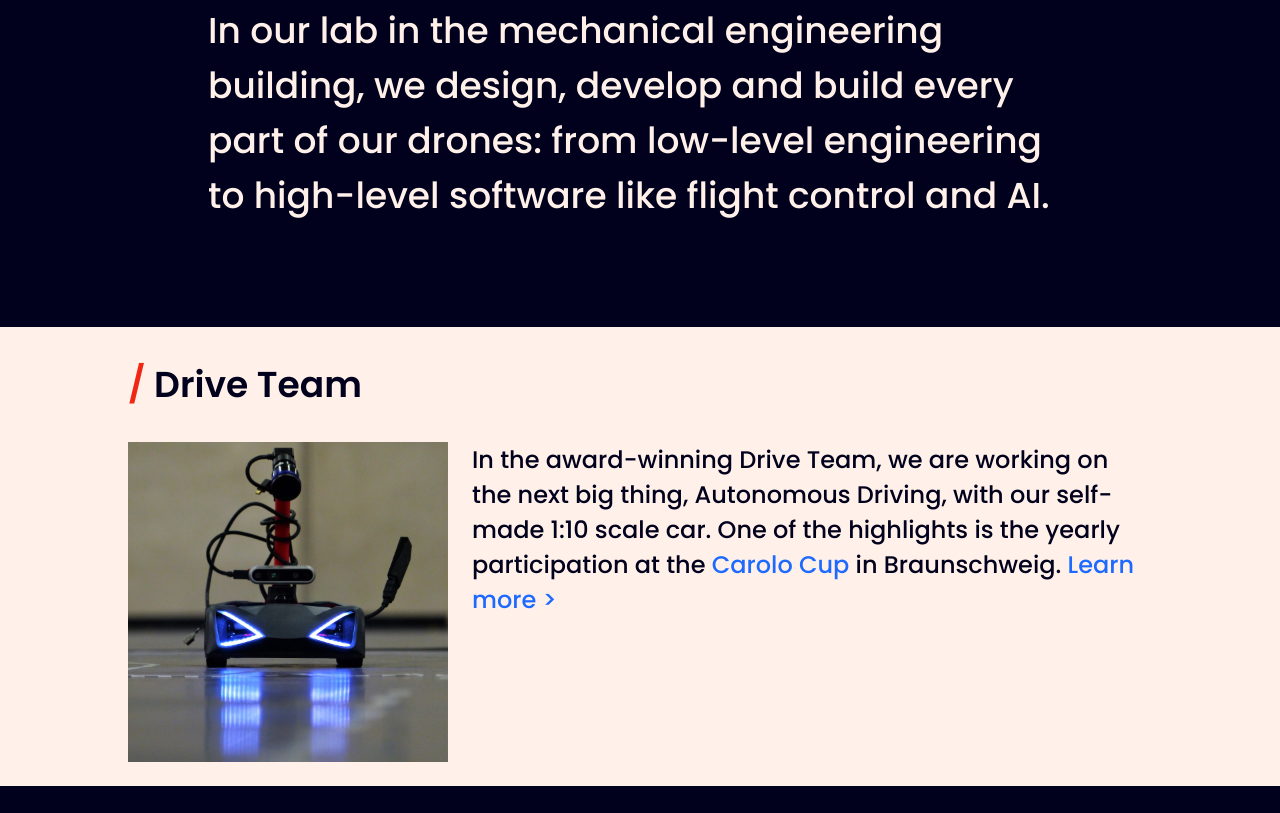
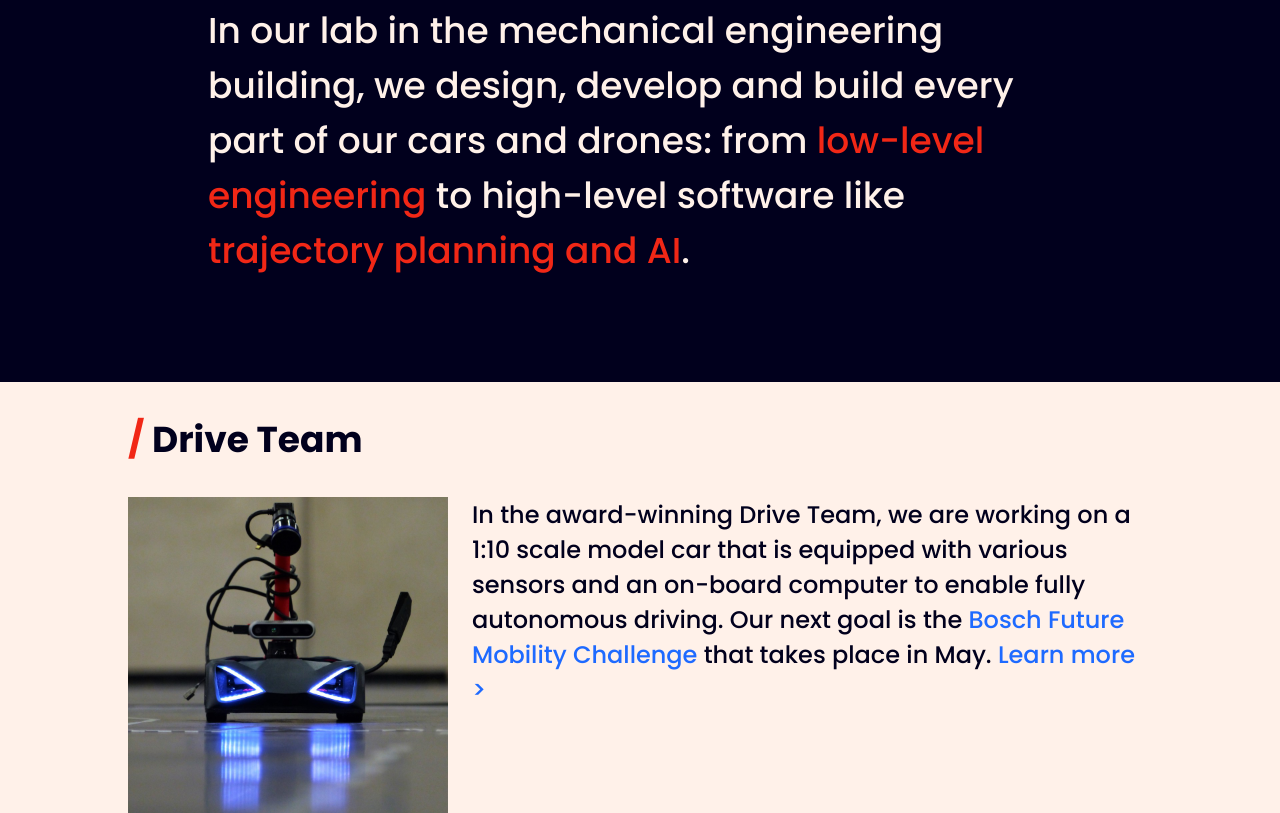
Before and after one commit to tum-phoenix/phoenix-website, a React (Create React App) app: page /home in a window 1280 px wide. Shown: the part 1288-2101 px from the top of the page. Built offline with nearby package versions, Linux system fonts and the light colour scheme.

Commit message:
style improvements

```diff
--- a/src/App.css
+++ b/src/App.css
@@ -29,7 +29,7 @@ h1 {
 
 h2 {
   font-size: 1.5em;
-  font-weight: 600;
+  font-weight: 700;
 }
 
 ::selection {
--- a/src/pages/home/Home.jsx
+++ b/src/pages/home/Home.jsx
@@ -12,7 +12,7 @@ function Home() {
 
   const changeHeaderColor = () => {
     if (headerIndex < headerText.length) {
-      setHeaderColor("red");
+      setHeaderColor("var(--red)");
       setHeaderIndex(headerIndex + 1);
     }
   };
@@ -39,11 +39,11 @@ function Home() {
         <h2>About Us</h2>
         <p className="description_text">
           We are the Phoenix Robotics student club at TUM.<br /> A passionate team of students from
-          various disciplines working together to build autonomous model cars and drones supported
+          various disciplines working together to build <span className="emph">autonomous model cars and drones </span> supported
           by the Chair of Automatic Control and the Institute of Flight System Dynamics. <br />
           In our lab in the mechanical engineering building, we design, develop and build every part
-          of our drones:
-          from low-level engineering to high-level software like flight control and AI.
+          of our cars and drones:
+          from <span className="emph">low-level engineering</span> to high-level software like <span className="emph">trajectory planning and AI</span>.
         </p>
       </BG>
       <BG dark="false">
@@ -54,13 +54,13 @@ function Home() {
           alt="one of our robot cars"
         />
         <p>
-          In the award-winning Drive Team, we are working on the next big thing, Autonomous Driving,
-          with our self-made 1:10 scale car. One of the highlights is the yearly participation at
-          the&nbsp;
+          In the award-winning Drive Team, we are working on a 1:10 scale model car that is equipped
+          with various sensors and an on-board computer to enable fully autonomous driving.
+          Our next goal is the&nbsp;
           <a
-            href="https://www.epc.ed.tum.de/phoenix/autonomous-drive/carolo-cup/"
-          >Carolo Cup
-          </a> in Braunschweig. <Link to="/drive">Learn more &gt;</Link>
+            href="https://boschfuturemobility.com"
+          >Bosch Future Mobility Challenge
+          </a> that takes place in May. <Link to="/drive">Learn more &gt;</Link>
         </p>
       </BG>
       <BG>
@@ -97,7 +97,7 @@ function Home() {
           </div>
         </div>
         <p>
-          We are always open to exciting collaborations. <Link to="/contact">Contact us &gt;</Link>
+          We are always open to new and exciting collaborations. <Link to="/contact">Contact us &gt;</Link>
         </p>
       </BG>
       <BG>
--- a/src/pages/home/config.jsx
+++ b/src/pages/home/config.jsx
@@ -1,15 +1,15 @@
 const goals = [
   {
     title: "Gain practical experience",
-    text: "TBD",
+    text: "At Phoenix Robotics, you can apply your knowledge in a practical setting to build autonomous systems and improve both your technical and soft skills. Regardless if you are studying computer science, engineering, physics, mathematics or business administration, it will be a great addition to your studies.",
   },
   {
     title: "Socialize with like-minded people",
-    text: "TBD",
+    text: "We offer you the chance to work together with a committed team of students from various disciplines and get to know like-minded people. For this purpose, we organize regular workshops and also social events.",
   },
   {
     title: "Encourage responsible technology",
-    text: "TBD",
+    text: "With our projects, we want to make high-tech accessible to everyone in a responsible way and make life better.",
   },
 ];
 
--- a/src/pages/home/style.css
+++ b/src/pages/home/style.css
@@ -37,7 +37,7 @@
   color: var(--beige);
 }
 
-.red {
+.emph {
   color: var(--red);
 }
 
@@ -88,7 +88,7 @@
   height: 180px;
   background-color: #fff;
   box-shadow: 0 0 10px rgba(0, 0, 0, 0.3);
-  margin: 50px;
+  margin: 20px 50px;
   display: inline-block;
 }
 
```
